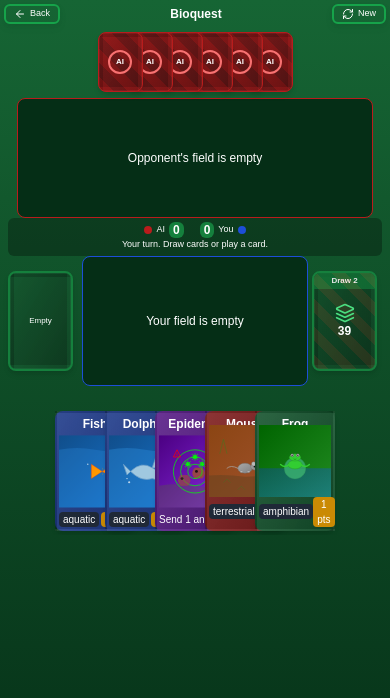
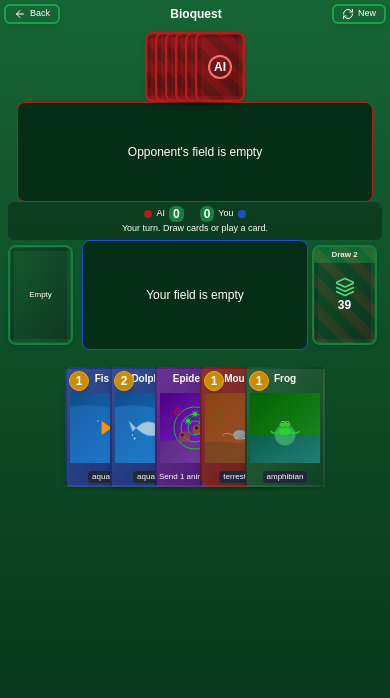
Before and after one commit to AlexandreNasajon/animal_kingdom, a Next.js app: page /game/match in a window 390 px wide. Shown: the top 698 px of the page. Built offline with nearby package versions, Linux system fonts and the light colour scheme.

Commit message:
feat: add visual point indicators to animal cards
Include responsive point badges for animal cards only.

Co-authored-by: Alexandre Nasajon <26290886+AlexandreNasajon@users.noreply.github.com>

```diff
--- a/components/game-board.tsx
+++ b/components/game-board.tsx
@@ -251,7 +251,7 @@ export function GameBoard({
   return (
     <>
       <div
-        className={`flex ${isOpponent ? "min-h-[120px] max-w-[95%] mx-auto" : "min-h-[130px]"} items-center justify-center gap-2 rounded-lg border ${
+        className={`flex ${isOpponent ? "min-h-[100px] sm:min-h-[120px] max-w-[95%] mx-auto" : "min-h-[110px] sm:min-h-[130px]"} items-center justify-center gap-1 sm:gap-2 rounded-lg border ${
           isWinning
             ? `${isOpponent ? "border-yellow-500" : "border-yellow-500"} bg-yellow-900 shadow-inner shadow-yellow-500/30`
             : `${isOpponent ? "border-red-700" : "border-blue-700"} bg-green-950`
@@ -303,7 +303,7 @@ export function GameBoard({
 
             return (
               <div
-                className={`relative cursor-pointer transition-all h-[100px] w-[65px] transform`}
+                className={`relative cursor-pointer transition-all h-[85px] w-[55px] sm:h-[100px] sm:w-[65px] transform`}
                 key={card.id}
                 data-card-id={card.id}
                 onDragOver={isOpponent ? undefined : handleDragOver}
@@ -324,9 +324,13 @@ export function GameBoard({
                 >
                   <div className="absolute inset-0 border-[1px] border-transparent bg-gradient-to-br from-white/10 to-black/20"></div>
                   <div className="absolute inset-0 flex flex-col items-center justify-between overflow-hidden p-1">
-                    <div className="w-full text-center text-[9px] font-bold line-clamp-1">{card.name}</div>
-                    <div className="relative h-[60px] w-full flex items-center justify-center">{getCardArt(card)}</div>
-                    <div className="w-full text-center text-[8px]">
+                    <div className="w-full text-center text-[8px] sm:text-[9px] font-bold line-clamp-1">
+                      {card.name}
+                    </div>
+                    <div className="relative h-[50px] sm:h-[60px] w-full flex items-center justify-center">
+                      {getCardArt(card)}
+                    </div>
+                    <div className="w-full text-center text-[7px] sm:text-[8px]">
                       {card.type === "animal" ? (
                         <div className="flex items-center justify-between">
                           <span className="bg-gray-800 px-1 rounded truncate">{card.environment}</span>
--- a/components/opponent-hand.tsx
+++ b/components/opponent-hand.tsx
@@ -28,31 +28,26 @@ export function OpponentHand({ cardCount, isThinking, playingCardId }: OpponentH
   }, [playingCardId])
 
   return (
-    <div className="flex justify-center overflow-visible p-1 min-h-[70px]">
+    <div className="flex items-center justify-center p-1 pb-0">
+      <div className="flex justify-center">
         {Array.from({ length: cardCount }).map((_, index) => (
           <div
             key={index}
-          className="relative"
+            className={`relative transform transition-all ${index === playingCardId ? "animate-play-card" : ""}`}
             style={{
-            marginLeft: index > 0 ? "-15px" : "0", // Make cards overlap more
-            zIndex: cardCount - index,
+              marginLeft:
+                index > 0 ? (typeof window !== "undefined" && window.innerWidth < 640 ? "-40px" : "-25px") : "0",
+              zIndex: index,
             }}
           >
-          <Card
-            className={`h-[60px] w-[45px] cursor-not-allowed border border-red-700 bg-red-900 shadow-md
-              ${animatedIndex === index ? "animate-ai-play-from-hand" : ""}
-              ${isThinking && index === 0 ? "animate-ai-thinking-card" : ""}
-              relative overflow-hidden`}
-          >
-            {/* Card frame decoration */}
+            <Card className="h-[70px] w-[50px] sm:h-[80px] sm:w-[55px] border-2 border-red-700 bg-red-900 shadow-md relative overflow-hidden">
               <div className="absolute inset-0 border-4 border-transparent bg-gradient-to-br from-red-800/20 to-black/30 pointer-events-none"></div>
               <div className="absolute inset-0 border border-red-400/10 rounded-sm pointer-events-none"></div>
-
               <div className="absolute inset-0 flex items-center justify-center">
                 <div className="card-back-pattern"></div>
                 <div className="absolute inset-0 flex items-center justify-center">
                   <div className="h-6 w-6 rounded-full border-2 border-red-400 flex items-center justify-center">
-                  <span className="text-[8px] font-bold text-red-400">AI</span>
+                    <span className="text-xs font-bold text-red-400">AI</span>
                   </div>
                 </div>
               </div>
@@ -60,5 +55,11 @@ export function OpponentHand({ cardCount, isThinking, playingCardId }: OpponentH
           </div>
         ))}
       </div>
+      {isThinking && (
+        <div className="absolute right-2 top-2 flex items-center justify-center">
+          <div className="h-5 w-5 animate-spin rounded-full border-b-2 border-t-2 border-red-500"></div>
+        </div>
+      )}
+    </div>
   )
 }
--- a/components/player-hand.tsx
+++ b/components/player-hand.tsx
@@ -272,7 +272,7 @@ export function PlayerHand({
 
   // In the return statement, update the card div's className and onClick
   return (
-    <div ref={containerRef} className="flex justify-center overflow-visible p-1 pt-4 min-h-[140px] sm:min-h-[160px]">
+    <div ref={containerRef} className="flex justify-center overflow-visible p-1 pt-2 min-h-[110px] sm:min-h-[130px]">
       {cards.map((card, index) => {
         const isHovered = hoveredCardIndex === index
         const isActive = activeCardIndex === index
@@ -302,14 +302,14 @@ export function PlayerHand({
             data-card-id={card.id}
             style={{
               marginLeft:
-                index > 0 ? (typeof window !== "undefined" && window.innerWidth < 640 ? "-30px" : "-15px") : "0", // Make cards overlap more on mobile
+                index > 0 ? (typeof window !== "undefined" && window.innerWidth < 640 ? "-35px" : "-20px") : "0", // Make cards overlap more on mobile
               zIndex: isActive ? 10 : index, // Active card gets highest z-index
               pointerEvents: isActive || !cards.some((_c, i) => activeCardIndex === i) ? "auto" : "none", // Only allow interaction with active card
               boxShadow: isActive ? "0 0 10px rgba(255, 255, 255, 0.5)" : "none", // Add subtle glow to active card
             }}
           >
             <Card
-              className={`relative h-[140px] w-[90px] sm:h-[140px] sm:w-[90px] h-[120px] w-[80px] transform transition-transform ${
+              className={`relative h-[120px] w-[80px] sm:h-[130px] sm:w-[85px] transform transition-transform ${
                 card.type === "animal"
                   ? card.environment === "terrestrial"
                     ? "bg-red-900"
@@ -319,19 +319,26 @@ export function PlayerHand({
                   : "bg-purple-900"
               } ${isDragging ? "scale-105" : isActive ? "scale-105" : ""} border-0 shadow-md`}
             >
+              {/* Points indicator for animal cards */}
+              {card.type === "animal" && card.points && (
+                <div className="absolute top-1 left-1 bg-yellow-600 text-white rounded-full w-5 h-5 sm:w-6 sm:h-6 flex items-center justify-center text-xs font-bold z-10 shadow-md border border-yellow-500">
+                  {card.points}
+                </div>
+              )}
               {/* Add a subtle highlight for the active card */}
               {isActive && (
                 <div className="absolute inset-0 border-2 border-white/30 rounded-md pointer-events-none z-10"></div>
               )}
               <div className="absolute inset-0 border-2 border-transparent bg-gradient-to-br from-white/10 to-black/20 pointer-events-none"></div>
               <div className="absolute inset-0 flex flex-col items-center justify-between overflow-hidden p-1">
-                <div className="w-full text-center text-[12px] font-bold truncate">{card.name}</div>
-                <div className="relative h-[90px] w-full flex items-center justify-center">{getCardArt(card)}</div>
-                <div className="w-full text-center text-[10px]">
+                <div className="w-full text-center text-[10px] sm:text-[12px] font-bold truncate">{card.name}</div>
+                <div className="relative h-[70px] sm:h-[80px] w-full flex items-center justify-center">
+                  {getCardArt(card)}
+                </div>
+                <div className="w-full text-center text-[8px] sm:text-[10px]">
                   {card.type === "animal" ? (
-                    <div className="flex items-center justify-between">
+                    <div className="flex items-center justify-center">
                       <span className="bg-gray-800 px-1 rounded">{card.environment}</span>
-                      <span className="bg-yellow-600 px-1 rounded">{card.points} pts</span>
                     </div>
                   ) : (
                     <div className="text-gray-300 truncate">{card.effect}</div>
@@ -340,8 +347,8 @@ export function PlayerHand({
               </div>
             </Card>
 
-            {/* Enlarged card preview on hover */}
-            {isHovered && (
+            {/* Enlarged card preview on hover - only show on desktop */}
+            {isHovered && typeof window !== "undefined" && window.innerWidth >= 640 && (
               <div
                 className="absolute left-1/2 bottom-full mb-2 transform -translate-x-1/2 z-50 pointer-events-none"
                 style={{ display: disabled ? "none" : "block" }}
--- a/components/shared-deck-display.tsx
+++ b/components/shared-deck-display.tsx
@@ -17,11 +17,11 @@ export function SharedDeckDisplay({ deckCount, discardPile, onDrawCards, canDraw
   const [showDiscardGallery, setShowDiscardGallery] = useState(false)
 
   return (
-    <div className="flex items-center justify-between gap-4 w-full">
+    <div className="flex items-center justify-between gap-2 sm:gap-4 w-full">
       {/* Discard pile on the left */}
       <div className="relative">
         <Card
-          className={`h-[90px] w-[70px] ${
+          className={`h-[80px] w-[60px] sm:h-[90px] sm:w-[70px] ${
             discardPile.length > 0 ? "cursor-pointer" : "cursor-not-allowed"
           } border-2 border-green-700 bg-green-900/60 shadow-md relative overflow-hidden`}
           onClick={() => discardPile.length > 0 && setShowDiscardGallery(true)}
@@ -46,7 +46,7 @@ export function SharedDeckDisplay({ deckCount, discardPile, onDrawCards, canDraw
       {/* Deck on the right - now clickable */}
       <div className="relative">
         <Card
-          className={`h-[90px] w-[70px] ${
+          className={`h-[80px] w-[60px] sm:h-[90px] sm:w-[70px] ${
             canDraw ? "cursor-pointer hover:scale-105 transition-transform" : "cursor-not-allowed opacity-70"
           } border-2 border-green-700 bg-green-900 shadow-md relative overflow-hidden`}
           onClick={canDraw ? onDrawCards : undefined}
@@ -65,7 +65,7 @@ export function SharedDeckDisplay({ deckCount, discardPile, onDrawCards, canDraw
           <div className="absolute inset-0 flex items-center justify-center">
             <div className="card-back-pattern"></div>
             <div className="absolute inset-0 flex flex-col items-center justify-center">
-              <Layers className="h-6 w-6 text-green-400 mb-1" />
+              <Layers className="h-5 w-5 sm:h-6 sm:w-6 text-green-400 mb-1" />
               <div className="text-sm font-bold text-green-400">{deckCount}</div>
             </div>
           </div>
```
Lines whose indentation alone changed are shown as unchanged.
